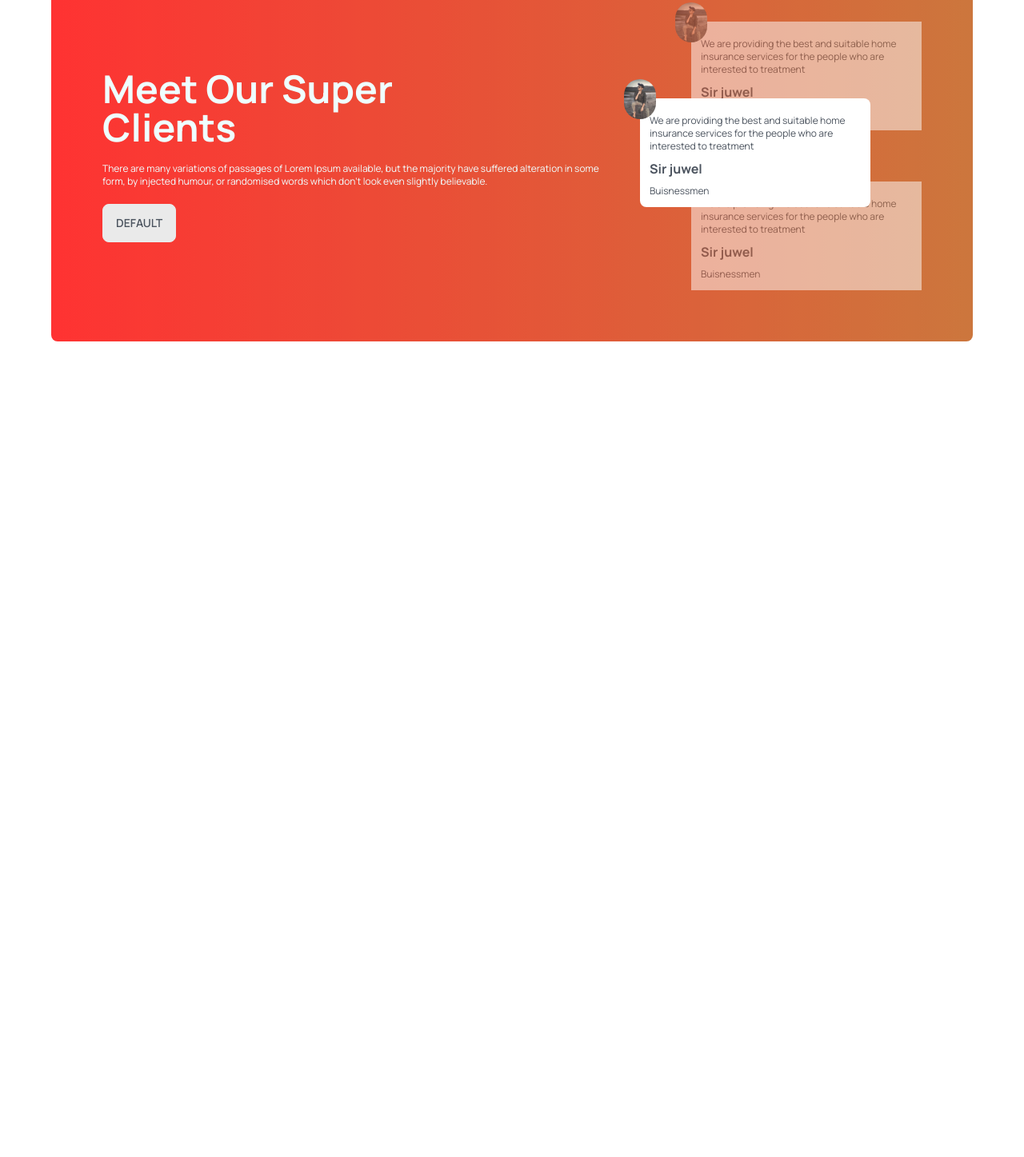
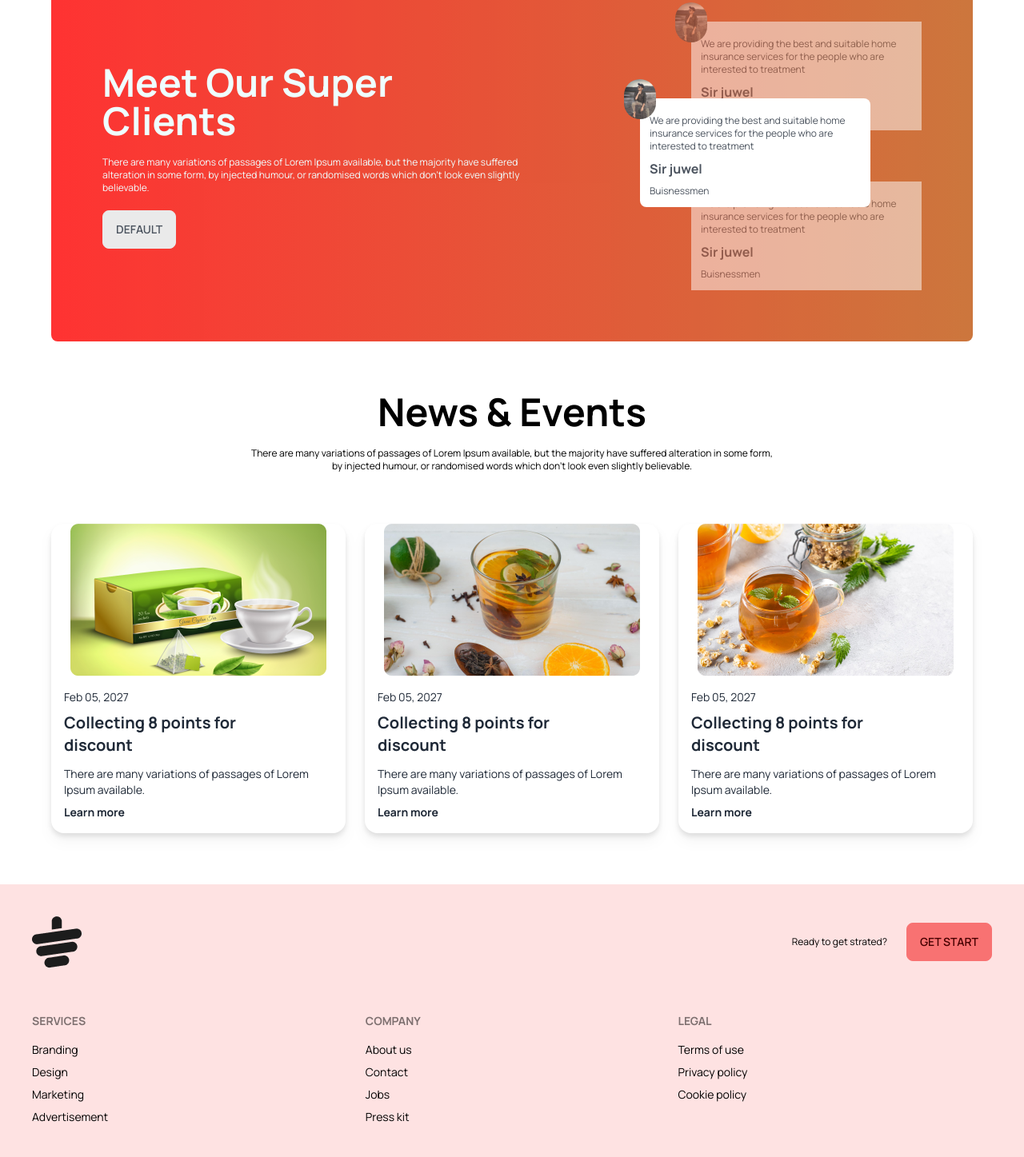
Before and after one commit to juwel36/Tea-house, a plain HTML site: page index.html in a window 1280 px wide. Shown: the part 1804-3251 px from the top of the page at 80% size. Before the commit the page ends 2231 px from the top, so only its background shows below. Drawn offline with nearby package versions, Linux system fonts and the light colour scheme.

Commit message:
project some com

```diff
--- a/index.html
+++ b/index.html
@@ -1,5 +1,5 @@
 <!DOCTYPE html>
-<html lang="en">
+<html lang="en " data-theme="light">
 <head>
   <meta charset="UTF-8">
   <meta name="viewport" content="width=device-width, initial-scale=1.0">
@@ -146,9 +146,9 @@ body{
 
 <!-- clint  -->
 
-<div class="flex flex-col lg:flex-row pl-32 bg-gradient-to-r from-[#F00] to-[#c0550d]  opacity-80 justify-center items-center lg:p-16 gap-24 rounded-lg">
+<div class="flex flex-col lg:flex-row bg-gradient-to-r from-[#F00] to-[#c0550d]  opacity-80 justify-center items-center p-3 lg:p-16 gap-24 rounded-lg">
 
-<div class="space-y-5">
+<div class="space-y-5 ">
 <h1 class="text-5xl font-bold text-cyan-50">Meet Our Super <br>
   Clients</h1>
 <p class="text-xs text-cyan-50">There are many variations of passages of Lorem Ipsum available, but the majority have suffered alteration in some form, by injected humour, or randomised words which don't look even slightly believable. </p>
@@ -158,9 +158,9 @@ body{
 </div>
 
 
-<div class="relative">
-  <div class=" bg-white p-1 lg:p-3 w-72 mb-16 z-2 opacity-50">
-    <div class="space-y-2 relative">
+<div class="relative pl-28 ">
+  <div class=" bg-white p-1 lg:p-3 w-72 mb-16 z-2 opacity-50  ">
+    <div class="space-y-2 relative ">
       <img class="w-10 rounded-full absolute -top-11 -left-8" src="images/216785767_596129284885689_1465066883855950684_n.jpg" alt="">
     <p class="text-xs">We are providing the best and suitable home insurance  services for the people who are interested to treatment</p>
     <h4 class="font-bold">Sir juwel</h4>
@@ -171,7 +171,7 @@ body{
 
 </div>
 
-<div class=" bg-white p-1 lg:p-3 w-72 absolute top-24 rounded-lg -left-16 z-10">
+<div class=" bg-white p-1 lg:p-3 w-72 absolute top-24 rounded-lg -left-16 z-10 ml-28 ">
   <div class="space-y-2 relative">
     <img class="w-10 rounded-full absolute -top-11 -left-8" src="images/216785767_596129284885689_1465066883855950684_n.jpg" alt="">
   <p class="text-xs">We are providing the best and suitable home insurance  services for the people who are interested to treatment</p>
@@ -193,12 +193,57 @@ body{
 
 </div>
 
+</div>
+</div>
+</section>
+
+<!-- news section -->
+<section class="max-w-6xl mx-auto py-16">
+  <div class="space-y-5 text-center mb-16">
+    <h1 class="text-5xl font-bold text-black">News & Events</h1>
+    <p class="text-xs text-black">There are many variations of passages of Lorem Ipsum available, but the majority have suffered alteration in some form, <br> by injected humour, or randomised words which don't look even slightly believable. </p>
 
 
 
+    </div>
 
 
 
+<div class="grid grid-cols-1 lg:grid-cols-3 gap-6 p-12 lg:p-0">
+
+  <div class="card card-compact bg-base-100 drop-shadow-lg">
+    <figure><img src="/images/news-1.png" alt="Shoes" /></figure>
+    <div class="card-body">
+      <h6>Feb 05, 2027</h6>
+      <h2 class="card-title font-bold">Collecting 8 points for <br> discount</h2>
+      <p>There are many variations of passages of Lorem Ipsum available.</p>
+      <div class="card-actions">
+        <button class="bg-none font-bold">Learn more</button>
+      </div>
+    </div>
+  </div>
+    <div class="card card-compact bg-base-100 drop-shadow-lg">
+      <figure><img src="/images/news-2.png" alt="Shoes" /></figure>
+      <div class="card-body">
+        <h6>Feb 05, 2027</h6>
+        <h2 class="card-title font-bold">Collecting 8 points for <br> discount</h2>
+        <p>There are many variations of passages of Lorem Ipsum available.</p>
+        <div class="card-actions">
+          <button class="bg-none font-bold">Learn more</button>
+        </div>
+      </div>
+    </div>
+      <div class="card card-compact bg-base-100 drop-shadow-lg">
+        <figure><img src="/images/news-3.png" alt="Shoes" /></figure>
+        <div class="card-body">
+          <h6>Feb 05, 2027</h6>
+          <h2 class="card-title font-bold">Collecting 8 points for <br> discount</h2>
+          <p>There are many variations of passages of Lorem Ipsum available.</p>
+          <div class="card-actions">
+            <button class="bg-none font-bold">Learn more</button>
+          </div>
+        </div>
+      </div>
 
 
 
@@ -206,33 +251,53 @@ body{
 
   </div>
 
+<!--  -->
+</div>
+</section>
 
 
+</main>
+<footer>
+<div>
+  <footer class="p-10 text-black bg-gradient-to-r from-red-100 via-red-100 to-red-100 bg-opacity-10">
+<div class="flex  justify-between pb-14">
+<img src="images/cup.png" alt="">
+<div class="flex items-center gap-3 lg:gap-6">
+  <p class="text-xs">Ready to get strated?</p>
+  <button class="btn btn-error">get start</button>
 
-
-
-
-
-
-
+</div>
 
 
 </div>
 
 
 
+<div class="footer">
+    <div>
+      <span class="footer-title">Services</span>
+      <a class="link link-hover">Branding</a>
+      <a class="link link-hover">Design</a>
+      <a class="link link-hover">Marketing</a>
+      <a class="link link-hover">Advertisement</a>
+    </div>
+    <div>
+      <span class="footer-title">Company</span>
+      <a class="link link-hover">About us</a>
+      <a class="link link-hover">Contact</a>
+      <a class="link link-hover">Jobs</a>
+      <a class="link link-hover">Press kit</a>
+    </div>
+    <div>
+      <span class="footer-title">Legal</span>
+      <a class="link link-hover">Terms of use</a>
+      <a class="link link-hover">Privacy policy</a>
+      <a class="link link-hover">Cookie policy</a>
+    </div>
+</div>
+  </footer>
 
-
-
-
-
-</section>
-
-
-
-</main>
-<footer>
-
+</div>
 
 
 
```
Lines whose indentation alone changed are shown as unchanged.
